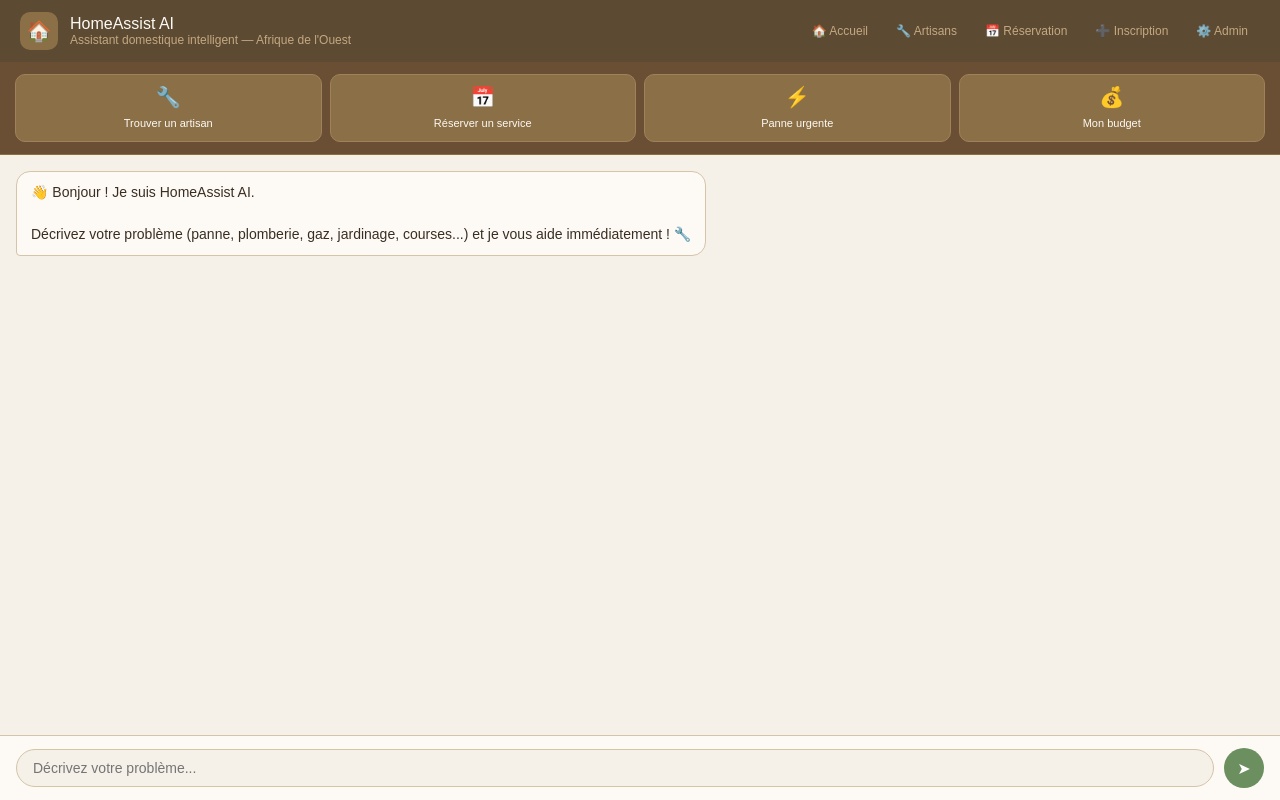
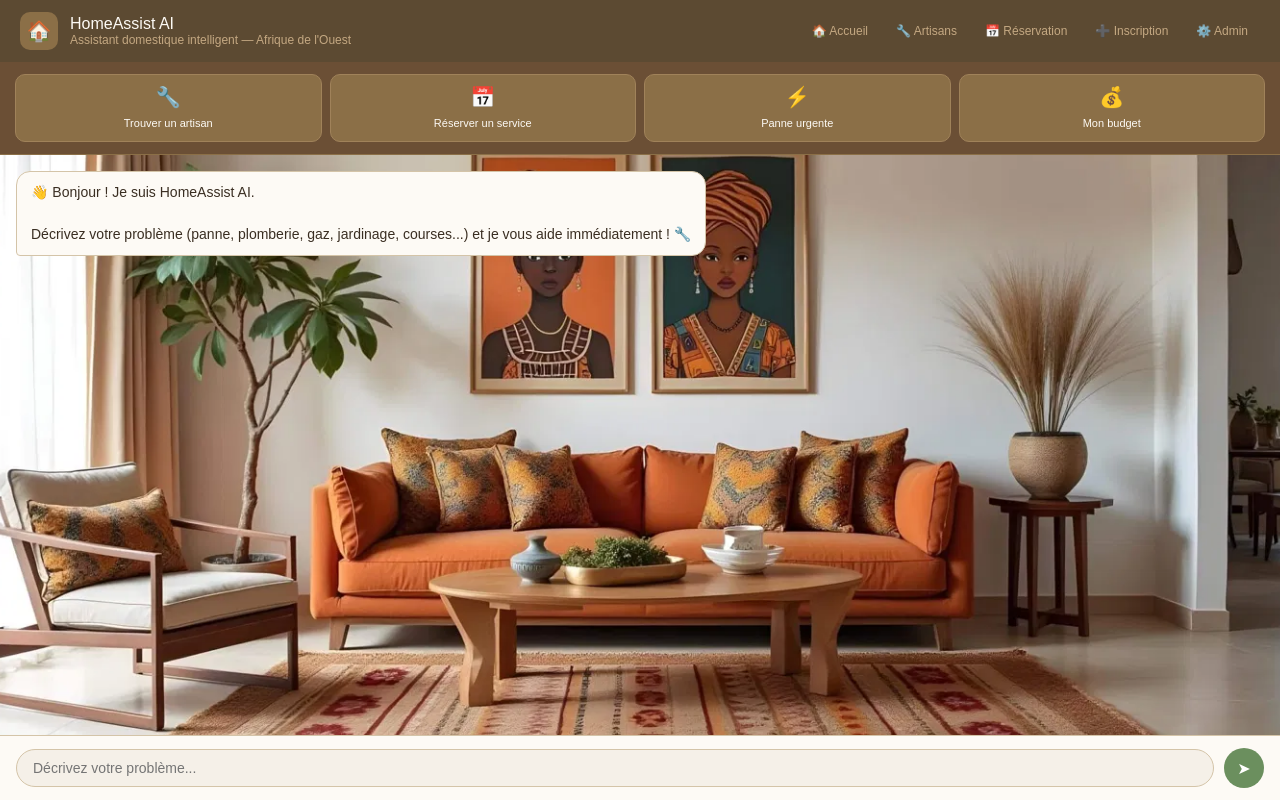
Before and after one commit to brouanny-ux/homeassist-ai, a Flask app: page / in a window 1280 px wide. Run offline with Flask 3, Linux system fonts and the light colour scheme.

Commit message:
Ajout image fond africain

```diff
--- a/templates/index.html
+++ b/templates/index.html
@@ -6,7 +6,11 @@
     <title>HomeAssist AI</title>
     <style>
         * { margin: 0; padding: 0; box-sizing: border-box; }
-        body { font-family: Arial, sans-serif; background: #F5F0E8; height: 100vh; display: flex; flex-direction: column; }
+        body {
+    font-family: Arial, sans-serif;
+    min-height: 100vh;
+    background: url('/static/African_Home.webp') center center fixed;
+    background-size: cover; display: flex; flex-direction: column; }
 
         .header { background: #5C4A32; padding: 12px 20px; display: flex; align-items: center; gap: 12px; }
         .logo { width: 38px; height: 38px; background: #8B6F47; border-radius: 10px; display: flex; align-items: center; justify-content: center; font-size: 20px; }
```
Also changed, not shown: templates/admin.html (+6 -1 lines), templates/artisans.html (+6 -1 lines), templates/inscription.html (+6 -1 lines), templates/reservation.html (+6 -1 lines), static/African_Home.webp (added).
